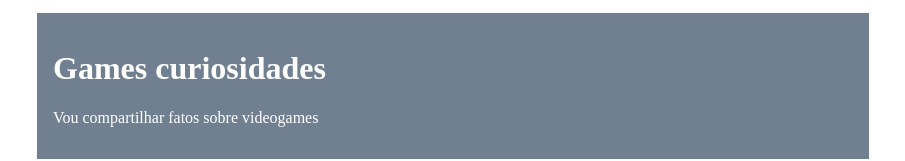
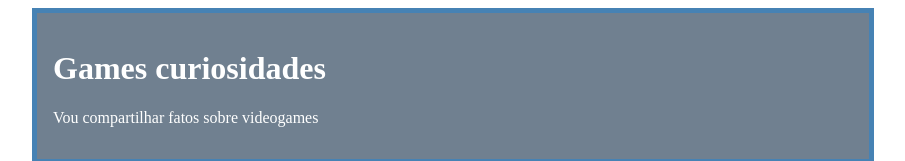
Before and after one commit to gustavolustosa/alura, a plain HTML site: page index.html in a window 1280 px wide. Shown: the top 161 px of the page, without its empty margins (187-1092 px from the left). Drawn offline with Linux system fonts and the light colour scheme.

Commit message:
Update index.html

```diff
--- a/index.html
+++ b/index.html
@@ -15,7 +15,7 @@ background-color:#708090;
   max-width: 800px;
     margin: 0 auto;
     padding: 16px;
-    border: 5px solid
+    border: 5px solid #4682B4;
     }
     main{
 background-color:#B0C4DE;
```
